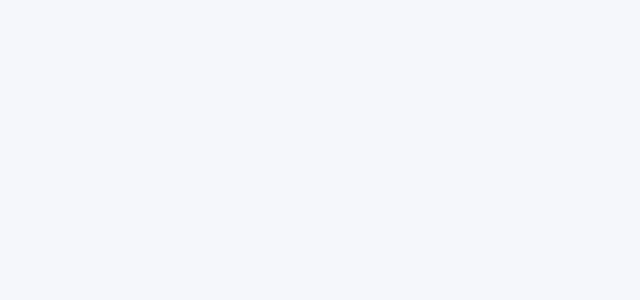
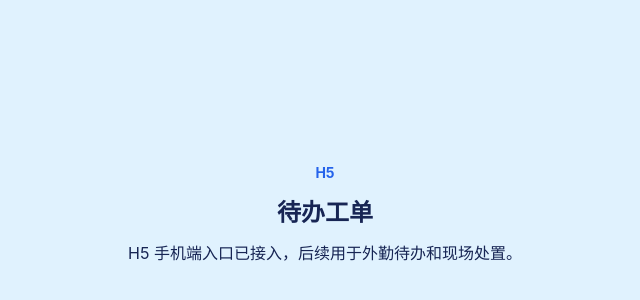
Before and after one commit to lingsbb1979/ywtg_demo, a Vue app: page /h5/work-orders in a window 1280 px wide. Before the commit this address had no page. Shown: the part 186-486 px from the top of the page, without its empty margins (315-955 px from the left). Built offline with nearby package versions, Linux system fonts and the light colour scheme.

Commit message:
T15.3: 配置三端顶层路由

```diff
--- a/src/router/routes.ts
+++ b/src/router/routes.ts
@@ -1,11 +1,17 @@
 import type { RouteRecordRaw } from "vue-router"
 import AdminDashboardView from "@/views/admin/AdminDashboardView.vue"
+import H5WorkOrdersView from "@/views/h5/H5WorkOrdersView.vue"
 import ScreenHomeView from "@/views/screen/ScreenHomeView.vue"
 
 export const routes: RouteRecordRaw[] = [
   {
     path: "/",
     name: "root",
+    redirect: "/screen/home"
+  },
+  {
+    path: "/screen",
+    name: "screen-root",
     redirect: "/screen/home"
   },
   {
@@ -17,11 +23,29 @@ export const routes: RouteRecordRaw[] = [
     }
   },
   {
+    path: "/admin",
+    name: "admin-root",
+    redirect: "/admin/dashboard"
+  },
+  {
     path: "/admin/dashboard",
     name: "admin-dashboard",
     component: AdminDashboardView,
     meta: {
       title: "管理端工作台"
     }
+  },
+  {
+    path: "/h5",
+    name: "h5-root",
+    redirect: "/h5/work-orders"
+  },
+  {
+    path: "/h5/work-orders",
+    name: "h5-work-orders",
+    component: H5WorkOrdersView,
+    meta: {
+      title: "H5 待办工单"
+    }
   }
 ]
--- a/src/styles/main.css
+++ b/src/styles/main.css
@@ -42,3 +42,8 @@ body {
   color: #1f2937;
   background: #f5f7fb;
 }
+
+.route-page--h5 {
+  color: #172554;
+  background: #e0f2fe;
+}
--- /dev/null
+++ b/src/views/h5/H5WorkOrdersView.vue
@@ -0,0 +1,13 @@
+<template>
+  <BaseLayout>
+    <section class="route-page route-page--h5">
+      <p class="route-page__eyebrow">H5</p>
+      <h1>待办工单</h1>
+      <p>H5 手机端入口已接入，后续用于外勤待办和现场处置。</p>
+    </section>
+  </BaseLayout>
+</template>
+
+<script setup lang="ts">
+import BaseLayout from "@/layouts/BaseLayout.vue"
+</script>
```
Also changed, not shown: 1 other file (tests, documents, lock files or other folders).
